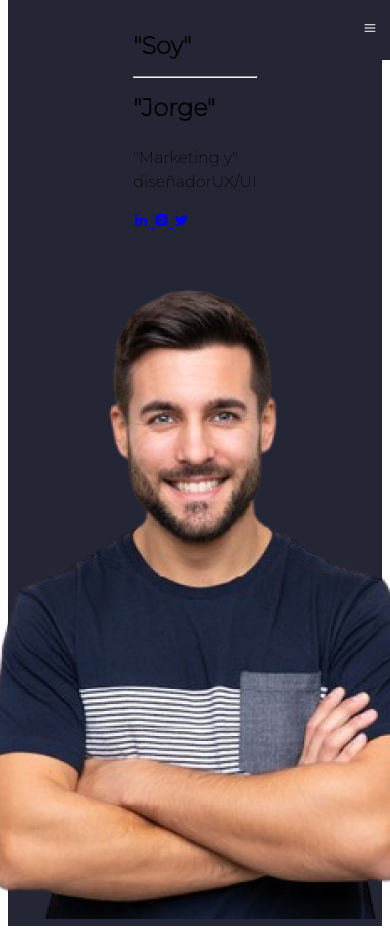
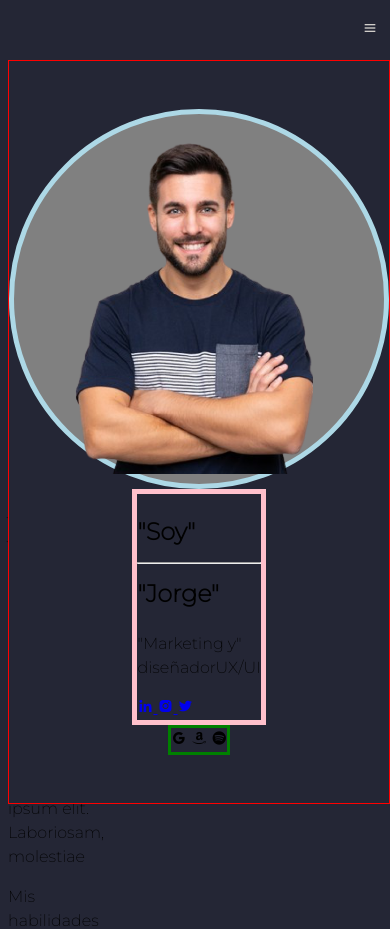
Before and after one commit to elcarlosfranco13/Portafolio-Academlo, a plain HTML site: page index.html in a window 390 px wide. Shown: the top 929 px of the page. Drawn offline with nearby package versions, Linux system fonts and the light colour scheme.

Commit message:
"Segundo commit, poniendo el header"

```diff
--- a/index.html
+++ b/index.html
@@ -11,9 +11,7 @@
   <link rel="preconnect" href="https://fonts.googleapis.com">
   <link rel="preconnect" href="https://fonts.gstatic.com" crossorigin>
   <link href="https://fonts.googleapis.com/css2?family=Montserrat:wght@200&display=swap" rel="stylesheet">
-  <script src="./script.js"></script>
 </head>
-
 <body>
   <header class="navbar">
     <div class="navbar__container">
@@ -34,7 +32,13 @@
     </div>
   </header>
     <section class="header">
-    <div class="header__container">
+
+        <div class="header__image--container">
+          <div class="image">
+            <img src="photo.png" alt="Model">
+          </div>
+          </div>
+        </div>
         <div class="header_info">
           <h2>
             "Soy"
@@ -58,15 +62,12 @@
             </a>
           </div>
         </div>
-      <div class="header__image--container">
-        <div class="header__image">
-          <img src="photo desktop.png" alt="Model">
-        </div>
-      </div>
+        <div class="header__social">
+          <i class='bx bxl-google'></i>
+          <i class='bx bxl-amazon'></i>
+          <i class='bx bxl-spotify'></i>
         </div>
     </section>
-
-  <main>
     <div class="wrapper">
       <section id="aboutme" class="aboutme">Acerca de mi
         <div class="description__container">
@@ -133,7 +134,6 @@
       </section>
 
     </div>
-  </main>
   <script>
     btnClose.onclick = function () {
       menu.classList.remove("active")
--- a/script.js
+++ /dev/null
@@ -1,9 +0,0 @@
-<script>
-    btnClose.onclick= function (){
-  menu.classList.remove("active")
-}
-    btnOpen.onclick = function (){
-  menu.classList.add("active")
-
-}
-  </script>
--- a/style.css
+++ b/style.css
@@ -5,6 +5,7 @@ html {
   box-sizing: border-box;
   scroll-behavior: smooth;
   font-family: "Montserrat", sans-serif;
+  background-color: var(--color-primary);
 }
 
 :root {
@@ -19,11 +20,8 @@ html {
 *::after {
   box-sizing: inherit;
 }
-.body{
-  margin: 0;
-}
+
 .section {
-  height: 100%;
   color: var(--font-colorheader);
 }
 /* Diseño de navbar */
@@ -67,13 +65,22 @@ html {
 /* Diseño del Header */
 .header{
   background-color: var(--color-primary);
+  border: 1px solid red;
+
+
 }
-.header__container{
-  position: relative;
-  display: flex;
-  margin: 0 auto;
-  flex-direction: column;
-  align-items: center;
+
+
+.header__image--container{
+  background-color: grey;
+  border: 5px solid lightblue;
+  border-radius: 50%;
+}
+.header_info{
+border: 5px solid pink;
+}
+.header__social{
+  border: 3px solid green;
 }
 
 .wrapper {
@@ -82,6 +89,7 @@ html {
 }
 /* version movil */
 @media (max-width: 500px) {
+  /* Diseño navbar */
   .navbar__list {
     flex-direction: column;
     gap: 0.6rem;
@@ -117,8 +125,32 @@ html {
     color: #d1ceca;
     cursor: pointer;
   }
+  /* Header */
+  .header{
+    margin-top: 0;
+    display: flex;
+    flex-direction: column;
+    align-items: center;
+    position: absolute;
+    padding: 3rem;
+    width: 98%;
 
-}
+  }
+  .header__image--container{
+    position: relative;
+    width: 380px;
+    height: 380px;
+    margin-top: 0;
+  }
+  .image img{
+    height: 360px;
+    position: relative;
+    top: 0px;
+    right: -57px;
+    z-index: 1;
+
+  }
+
 /* version escritorio */
 @media (min-width: 500px) {
   .navbar_button {
```
Also changed, not shown: photo mobile.png (deleted), photo.png (renamed from photo desktop.png). Lines whose indentation alone changed are shown as unchanged.
